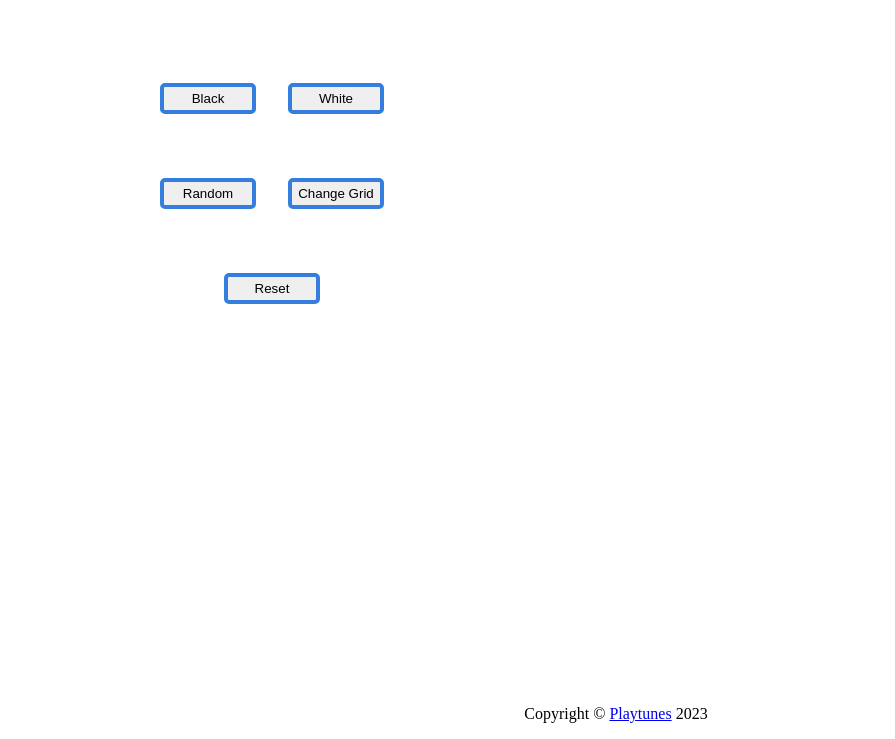
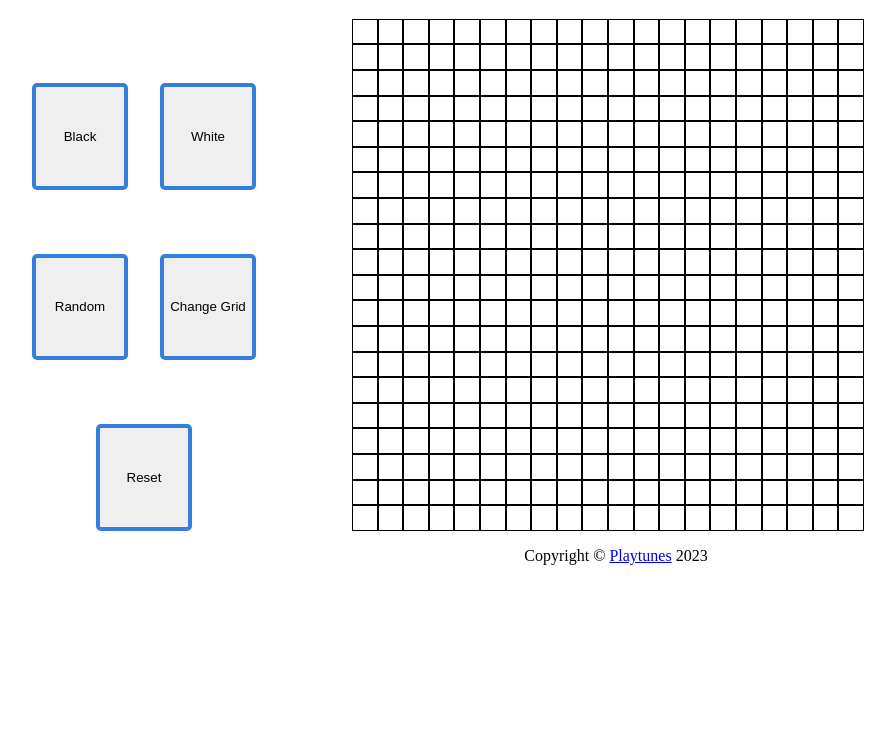
Before and after one commit to playtunes100/etch-a-sketch, a plain HTML site: page index.html in a window 1280 px wide. Shown: the part 61-800 px from the top of the page, without its empty margins (32-927 px from the left). Drawn offline with Linux system fonts and the light colour scheme.

Commit message:
Add ui and javascript to create grid

```diff
--- a/css/styles.css
+++ b/css/styles.css
@@ -9,6 +9,14 @@ main {
 main > div {
     flex: 0 1 auto;
 }
+
+.grid-container {
+    width: 40vw;
+    height: 40vw;
+    display: flex;
+    flex-direction: column;
+}
+
 .menu-container {
     display: flex;
     flex-direction: column;
@@ -16,6 +24,11 @@ main > div {
     width: 20vw;
     padding-top: 4rem;
 }
+
+.filler-container {
+    width: 20vw;
+}
+
 .menu-container > div {
     flex:auto;
     display: flex;
@@ -34,8 +47,18 @@ main > div {
     background-color: #357edd;
 }
 
+.grid-row {
+    display: flex;
+    flex: auto;
+
+}
+
+.grid-col {
+    flex: auto;
+    border: 1px solid black;
+}
+
 footer {
-    position:fixed;
     bottom: 0;
     width: 100vw;
     text-align: center;
--- a/index.html
+++ b/index.html
@@ -37,4 +37,5 @@
         <p>Copyright © <a href="https://github.com/playtunes100">Playtunes</a> 2023</p>
     </footer>
 </body>
+<script src="./js/main.js" ></script>
 </html>
--- a/js/main.js
+++ b/js/main.js
@@ -0,0 +1,22 @@
+
+function createGrid(gridSize){
+    const gridContainer = document.querySelector(".grid-container");
+    let counter = 1;
+    for (let i = 0; i < gridSize; i++) {
+
+        let gridRow = document.createElement("div");
+        gridRow.classList.add("grid-row");
+        gridRow.setAttribute("id", "row-"+i);
+        gridContainer.appendChild(gridRow);
+        for(let j = 0; j < gridSize; j++) {
+            let square = document.createElement("div");
+            square.classList.add("grid-col");
+            square.setAttribute("id", "col-"+counter);
+            gridRow.appendChild(square);
+            counter += 1;
+
+        }
+    }
+}
+
+createGrid(20);
```
